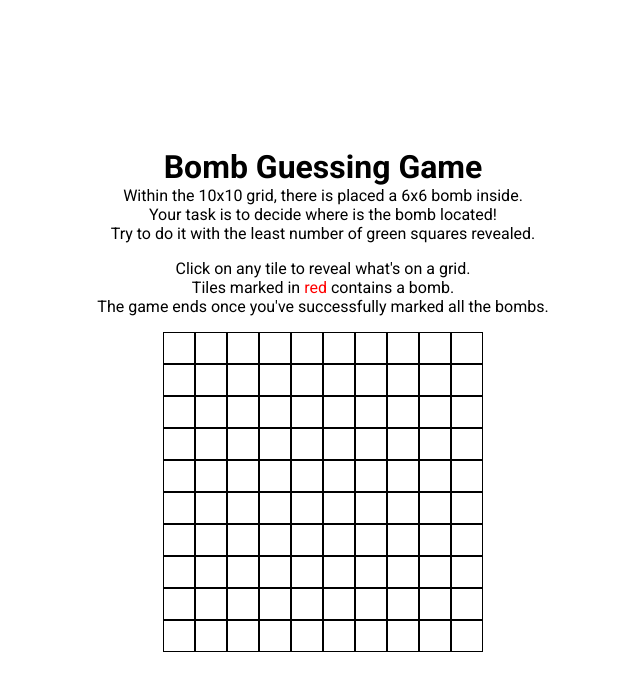
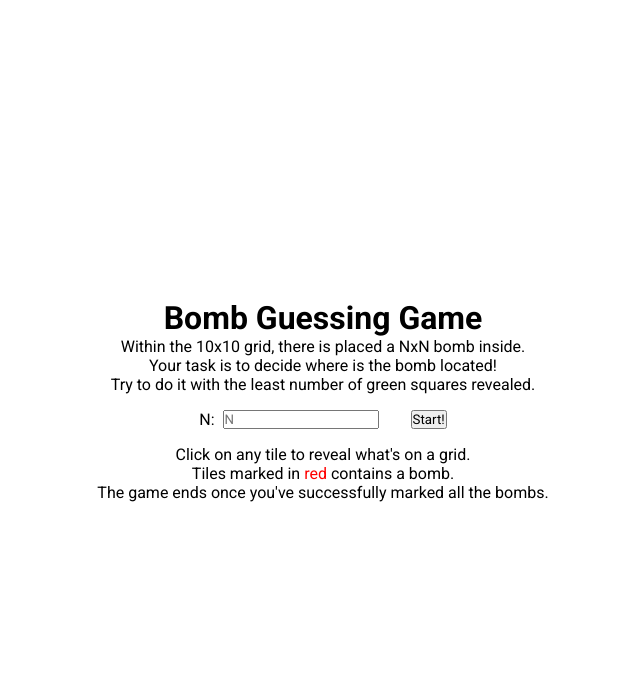
Before and after one commit to acomarcho/bomb-guessing, a React (Vite) app: page / in a window 1280 px wide. Shown: the top 690 px of the page, without its empty margins (317-957 px from the left). Built offline with nearby package versions, Linux system fonts and the light colour scheme.

Commit message:
Feat: Add functionality for custom N

```diff
--- a/src/App.jsx
+++ b/src/App.jsx
@@ -8,6 +8,8 @@ const App = () => {
       2 = revealed, a bomb
   */
 
+  const [N, setN] = useState("");
+  const [gameN, setGameN] = useState(0);
   const [bombCount, setBombCount] = useState(0);
   const [cleanCount, setCleanCount] = useState(0);
   const [pastScores, setPastScores] = useState([]);
@@ -24,7 +26,33 @@ const App = () => {
     [0, 0, 0, 0, 0, 0, 0, 0, 0, 0],
     [0, 0, 0, 0, 0, 0, 0, 0, 0, 0],
   ]);
-  const [bombStart, setBombStart] = useState([Math.floor(Math.random() * (4 - 0 + 1) + 0), Math.floor(Math.random() * (4 - 0 + 1) + 0)])
+  const [bombStart, setBombStart] = useState([-1, -1]);
+
+  const startGame = () => {
+    setGrid([
+      [0, 0, 0, 0, 0, 0, 0, 0, 0, 0],
+      [0, 0, 0, 0, 0, 0, 0, 0, 0, 0],
+      [0, 0, 0, 0, 0, 0, 0, 0, 0, 0],
+      [0, 0, 0, 0, 0, 0, 0, 0, 0, 0],
+      [0, 0, 0, 0, 0, 0, 0, 0, 0, 0],
+      [0, 0, 0, 0, 0, 0, 0, 0, 0, 0],
+      [0, 0, 0, 0, 0, 0, 0, 0, 0, 0],
+      [0, 0, 0, 0, 0, 0, 0, 0, 0, 0],
+      [0, 0, 0, 0, 0, 0, 0, 0, 0, 0],
+      [0, 0, 0, 0, 0, 0, 0, 0, 0, 0],
+    ]);
+    setLastTileSelected([-1000, -1000]);
+    setBombCount(0);
+    setCleanCount(0);
+
+    let _N = parseInt(N);
+    setGameN(parseInt(N));
+    setBombStart([
+      Math.floor(Math.random() * (10 - _N - 0 + 1) + 0),
+      Math.floor(Math.random() * (10 - _N - 0 + 1) + 0),
+    ]);
+  };
+
   useEffect(() => {
     let newGrid = [];
     grid.forEach((row, i) => {
@@ -32,9 +60,9 @@ const App = () => {
       row.forEach((tile, j) => {
         if (lastTileSelected[0] == i && lastTileSelected[1] == j) {
           if (
-            lastTileSelected[0] - bombStart[0] < 6 &&
+            lastTileSelected[0] - bombStart[0] < gameN &&
             lastTileSelected[0] - bombStart[0] >= 0 &&
-            lastTileSelected[1] - bombStart[1] < 6 &&
+            lastTileSelected[1] - bombStart[1] < gameN &&
             lastTileSelected[1] - bombStart[1] >= 0
           ) {
             newRow.push(2);
@@ -53,7 +81,7 @@ const App = () => {
   }, [lastTileSelected]);
 
   useEffect(() => {
-    if (bombCount == 36) {
+    if (lastTileSelected[0] != -1000 && bombCount == gameN * gameN) {
       window.alert(`Game finished with ${cleanCount} green tiles revealed.`);
       setPastScores((oldScores) => [...oldScores, cleanCount]);
       setGrid([
@@ -68,10 +96,13 @@ const App = () => {
         [0, 0, 0, 0, 0, 0, 0, 0, 0, 0],
         [0, 0, 0, 0, 0, 0, 0, 0, 0, 0],
       ]);
-      setLastTileSelected([-1000, -1000])
-      setBombCount(0)
-      setCleanCount(0)
-      setBombStart([Math.floor(Math.random() * (4 - 0 + 1) + 0), Math.floor(Math.random() * (4 - 0 + 1) + 0)])
+      setLastTileSelected([-1000, -1000]);
+      setBombCount(0);
+      setCleanCount(0);
+      setBombStart([
+        Math.floor(Math.random() * (gameN - 0 + 1) + 0),
+        Math.floor(Math.random() * (gameN - 0 + 1) + 0),
+      ]);
     }
   }, [bombCount]);
 
@@ -79,9 +110,31 @@ const App = () => {
     <div className="centerWrapper">
       <div className="heading">
         <h1>Bomb Guessing Game</h1>
-        <p>Within the 10x10 grid, there is placed a 6x6 bomb inside.</p>
+        <p>Within the 10x10 grid, there is placed a NxN bomb inside.</p>
         <p>Your task is to decide where is the bomb located!</p>
         <p>Try to do it with the least number of green squares revealed.</p>
+      </div>
+      <div className="nInput">
+        <div className="formGroup">
+          <label>N:</label>
+          <input
+            type="number"
+            placeholder="N"
+            value={N}
+            onChange={(e) => {
+              setN(e.currentTarget.value);
+            }}
+          />
+        </div>
+        <button
+          onClick={() => {
+            if (parseInt(N) > 0 && parseInt(N) <= 10) {
+              startGame();
+            }
+          }}
+        >
+          Start!
+        </button>
       </div>
       <div className="instructions">
         <p>Click on any tile to reveal what's on a grid.</p>
@@ -96,6 +149,7 @@ const App = () => {
           <p>{pastScores.join(", ")}</p>
         </div>
       )}
+      {gameN > 0 && (
         <div className="game">
           {grid.map((row, i) => {
             return (
@@ -120,6 +174,7 @@ const App = () => {
             );
           })}
         </div>
+      )}
     </div>
   );
 };
--- a/src/index.css
+++ b/src/index.css
@@ -49,3 +49,17 @@
 .grid.red {
   background: rgba(255, 0, 0, 0.4);
 }
+
+.formGroup {
+  display: flex;
+  gap: 0.5rem;
+  align-items: center;
+  justify-content: center;
+}
+
+.nInput {
+  display: flex;
+  align-items: center;
+  justify-content: center;
+  gap: 2rem;
+}
```
Lines whose indentation alone changed are shown as unchanged.
